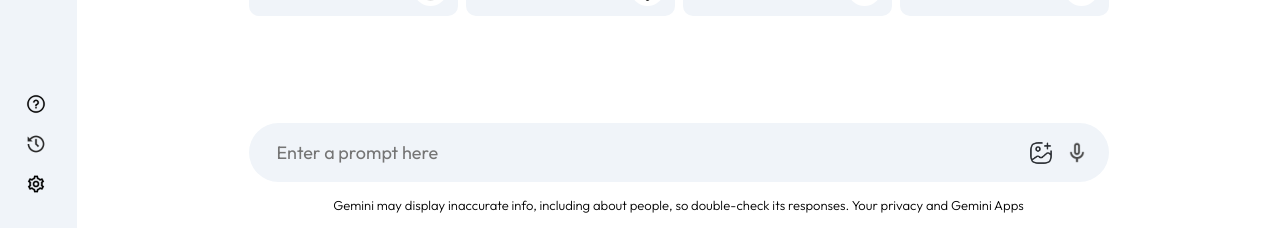
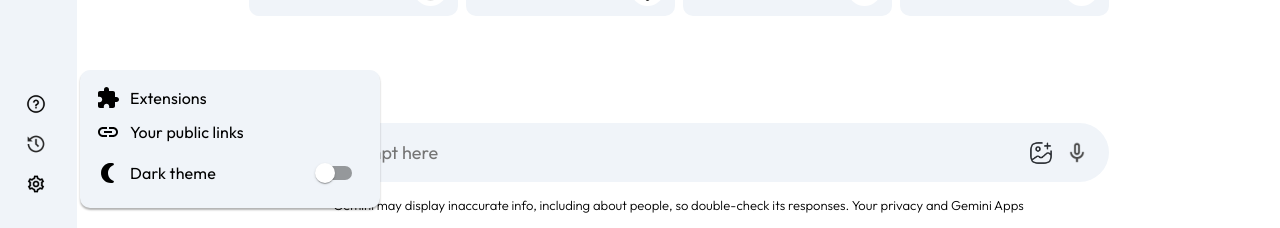
Before and after one commit to Surjendu-kar/Gemini-Clone, a React (Vite) app: page / in a window 1280 px wide. Both pictures are taken after a click on the element 38 px from the left and 756 px from the top of the page. Shown: the part 572-800 px from the top of the page. Built offline with nearby package versions, Linux system fonts and the light colour scheme; no server answers.

Commit message:
Add popup when user click to the settings icon

```diff
--- a/src/components/Sidebar/BottomItem.tsx
+++ b/src/components/Sidebar/BottomItem.tsx
@@ -1,5 +1,9 @@
-import { Box, styled, Tooltip, Typography } from "@mui/material";
+import { Box, styled, Switch, Tooltip, Typography } from "@mui/material";
 import { assets } from "../../assets/assets";
+import { useState } from "react";
+import ExtensionIcon from "@mui/icons-material/Extension";
+import LinkIcon from "@mui/icons-material/Link";
+import NightlightRoundIcon from "@mui/icons-material/NightlightRound";
 
 const MainContainer = styled(Box)(({ theme }) => ({
   display: "flex",
@@ -56,7 +60,31 @@
   boxShadow: "0 2px 2px rgba(0, 0, 0, 0.3)",
 };
 
+const PopupContainer = styled(Box)<{ extended: boolean }>(({ extended }) => ({
+  position: "absolute",
+  left: extended ? "155px" : "80px",
+  bottom: "20px",
+  width: "300px",
+  backgroundColor: "#f0f4f9",
+  borderRadius: "10px",
+  boxShadow: "0 2px 2px rgba(0, 0, 0, 0.3)",
+  padding: "1rem",
+  display: "flex",
+  flexDirection: "column",
+  gap: "10px",
+  zIndex: 1000,
+}));
+
+const PopupBox = styled(Box)(() => ({
+  display: "flex",
+  alignItems: "center",
+  gap: "10px",
+}));
+
 function BottomItem({ extended }: BottomItemProps) {
+  const [isSettingsOpen, setIsSettingsOpen] = useState(false);
+  const [isDarkMode, setIsDarkMode] = useState(false);
+
   return (
     <MainContainer>
       <Tooltip
@@ -67,6 +95,7 @@
             sx: tooltipStyles,
           },
         }}
+        disableHoverListener={isSettingsOpen}
       >
         <HelpContainer>
           <ImgIcon src={assets.question_icon} alt="question icon" />
@@ -80,14 +109,16 @@
         componentsProps={{
           tooltip: { sx: tooltipStyles },
         }}
+        disableHoverListener={isSettingsOpen}
       >
         <ActivityContainer>
           <ImgIcon src={assets.history_icon} alt="history icon" />
           {extended && <Text>Activity</Text>}
         </ActivityContainer>
       </Tooltip>
+
       <Tooltip
-        title="Settings (coming soon)"
+        title="Settings"
         placement="right"
         componentsProps={{
           tooltip: {
@@ -95,12 +126,40 @@
           },
         }}
       >
-        <SettingContainer>
+        <SettingContainer onClick={() => setIsSettingsOpen(!isSettingsOpen)}>
           <ImgIcon src={assets.setting_icon} alt="setting icon" />
-
           {extended && <Text>Settings</Text>}
         </SettingContainer>
       </Tooltip>
+
+      {isSettingsOpen && (
+        <PopupContainer extended={extended}>
+          <PopupBox>
+            <ExtensionIcon />
+            <Typography>Extensions</Typography>
+          </PopupBox>
+
+          <PopupBox>
+            <LinkIcon />
+            <Typography>Your public links</Typography>
+          </PopupBox>
+
+          <Box
+            display="flex"
+            justifyContent="space-between"
+            alignItems="center"
+          >
+            <PopupBox>
+              <NightlightRoundIcon />
+              <Typography>Dark theme</Typography>
+            </PopupBox>
+            <Switch
+              checked={isDarkMode}
+              onChange={(event) => setIsDarkMode(event.target.checked)}
+            />
+          </Box>
+        </PopupContainer>
+      )}
     </MainContainer>
   );
 }
```
